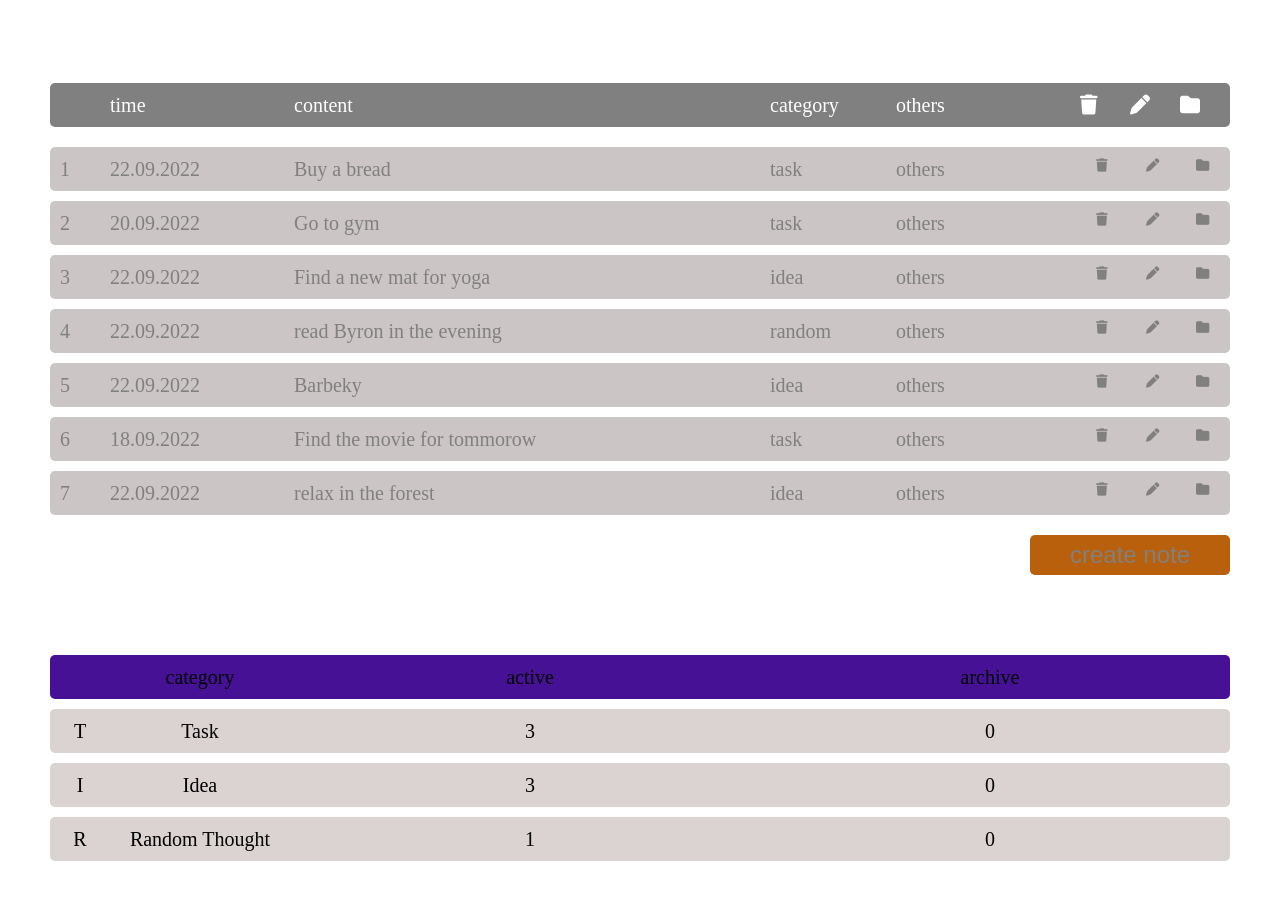
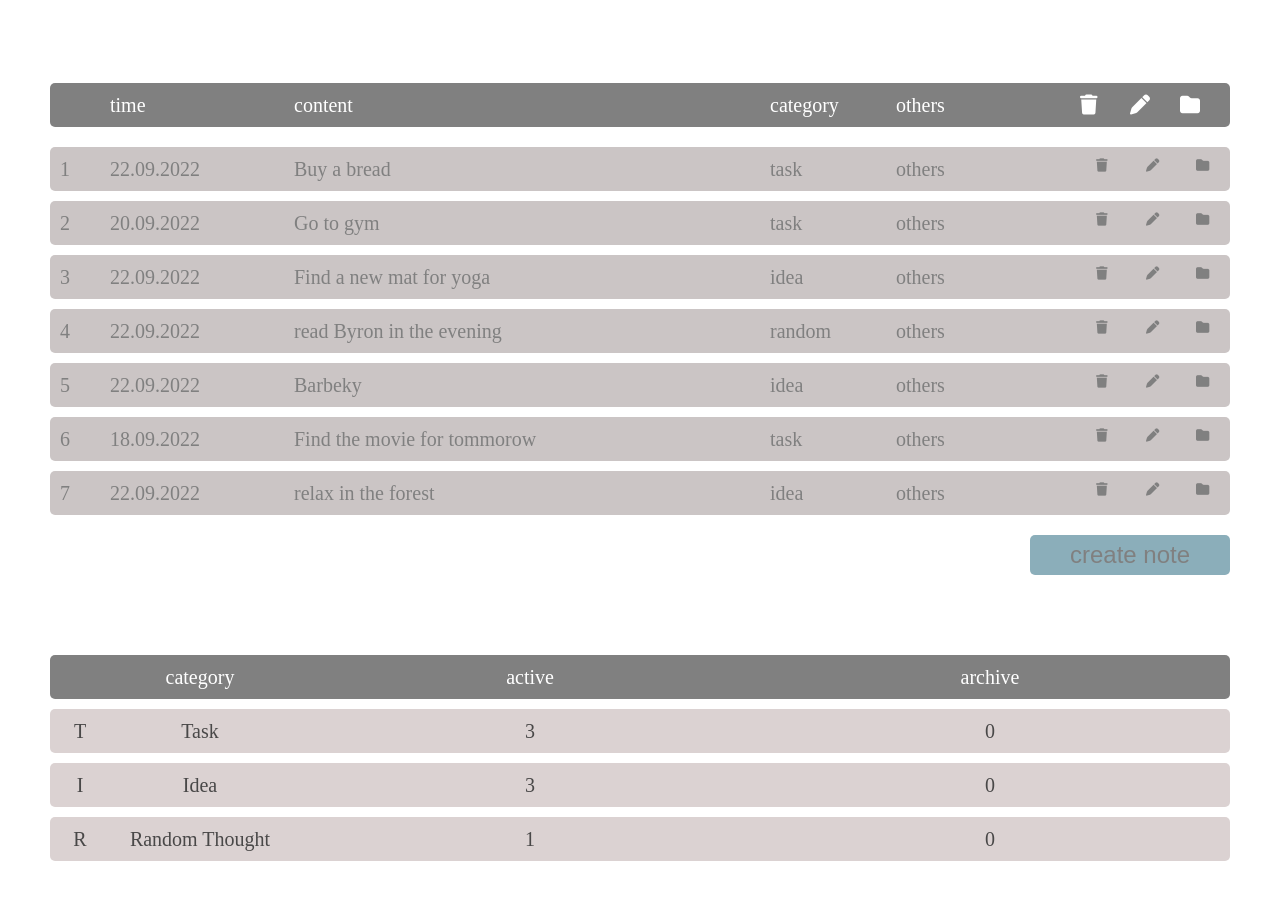
Before and after one commit to taraShulak/Radency-task1, a plain HTML site: page index.html in a window 1280 px wide. Drawn offline with Linux system fonts and the light colour scheme.

Commit message:
color-button

```diff
--- a/css/style.css
+++ b/css/style.css
@@ -67,7 +67,7 @@ button i{
   width: 200px;
   height: 40px;
   border-radius: 5px;
-  background-color: rgb(185, 96, 12);
+  background-color: rgb(139, 174, 186);
   text-align: center;
   cursor: pointer;
 }
@@ -146,13 +146,15 @@ button i{
   grid-template-columns: 40px 200px 1fr 1fr;
   justify-items: center;
   align-items: center;
-  background-color: rgb(70, 17, 149);
+  background-color: gray;
+  color: #fff;
 }
 
 .category__task-item,
 .category__idea-item,
 .category__random-item{
   background-color: rgb(219, 210, 210);
+  color: rgb(73, 72, 72);
 }
 .note__content,
 .note__category,
```
